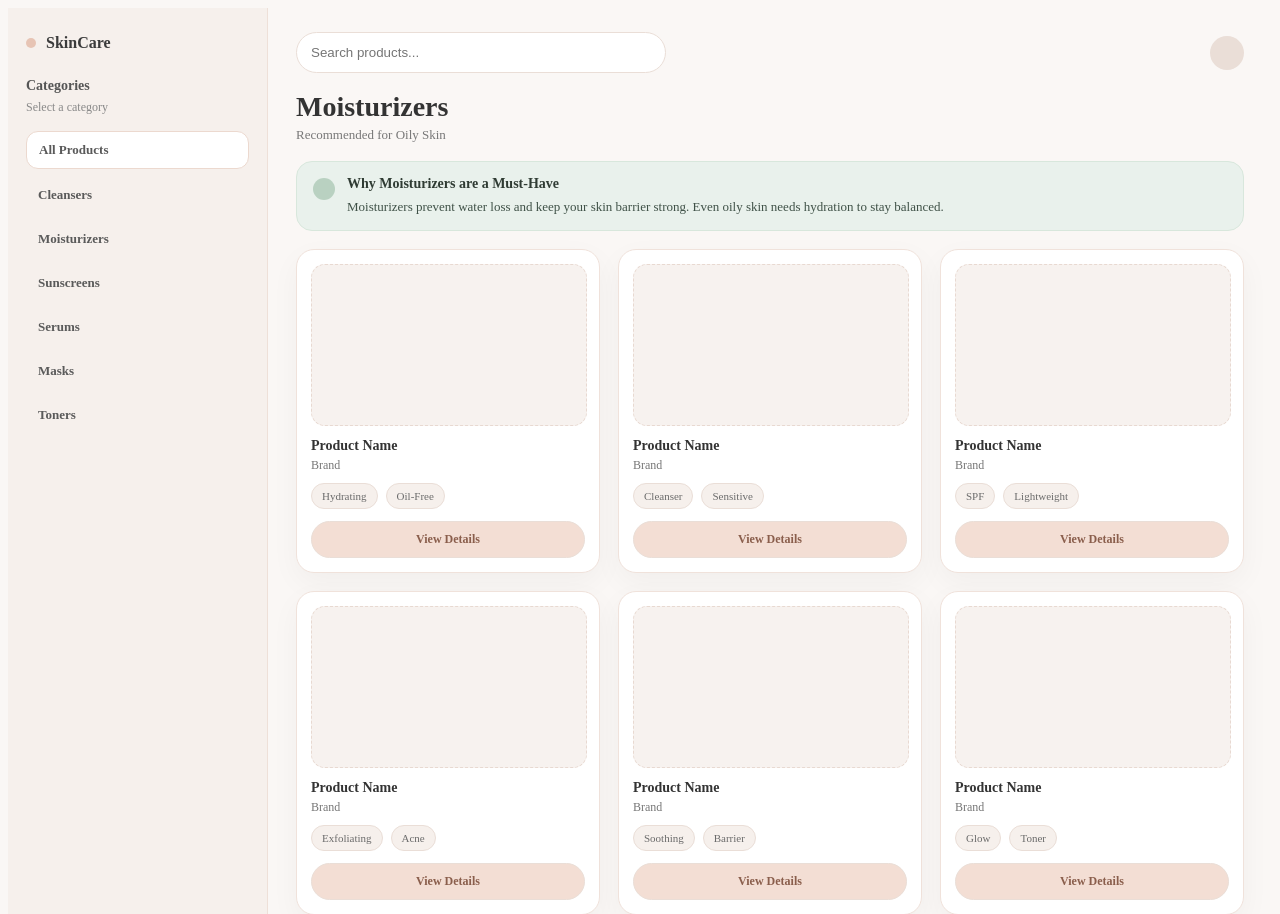
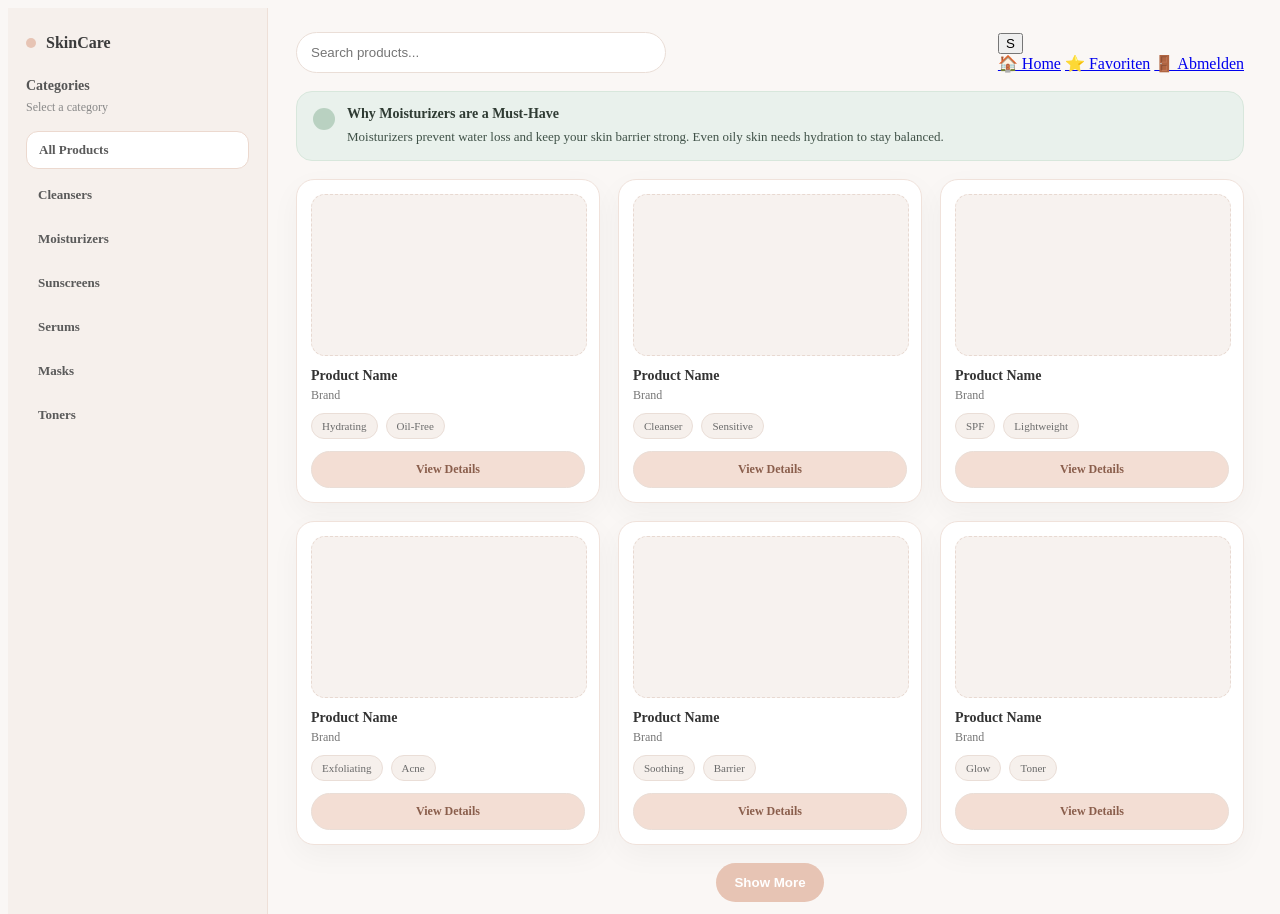
Before and after one commit to Tiberja/SkinSense, a Flask app: page /products in a window 1280 px wide. Shown: the top 914 px of the page. Run offline with Flask 3, Linux system fonts and the light colour scheme; the visitor is signed in with stand-in values (Sample User, id 1).

Commit message:
prodcuts.html

```diff
--- a/app.py
+++ b/app.py
@@ -95,3 +95,10 @@
 @app.route('/favorites')
 def favorites():
     return render_template("favorites.html")
+
+
+@app.route('/logout')
+def logout():
+    session.clear()
+    flash("You have been logged out.")
+    return redirect(url_for('login'))
--- a/templates/products.html
+++ b/templates/products.html
@@ -33,16 +33,25 @@
     <!-- Main -->
     <main class="products-main">
 
-      <!-- Topbar -->
-      <div class="topbar">
-        <div class="search">
-          <input type="text" placeholder="Search products..." />
-        </div>
-        <div class="avatar"></div>
-      </div>
+     <!-- Topbar -->
+<div class="topbar">
+  <div class="search">
+    <input type="text" placeholder="Search products..." />
+  </div>
 
-      <h1 class="page-title">Moisturizers</h1>
-      <p class="page-subtitle">Recommended for Oily Skin</p>
+  <!-- User Menu -->
+  <div class="user-menu">
+    <button class="avatar-btn" id="userMenuBtn">
+      {{ session.username[0]|upper }}
+    </button>
+
+    <div class="dropdown" id="userDropdown">
+      <a href="{{ url_for('index') }}">🏠 Home</a>
+      <a href="{{ url_for('favorites') }}">⭐ Favoriten</a>
+      <a href="{{ url_for('logout') }}">🚪 Abmelden</a>
+    </div>
+  </div>
+</div>
 
       <!-- Info Box -->
       <section class="info-box">
```
